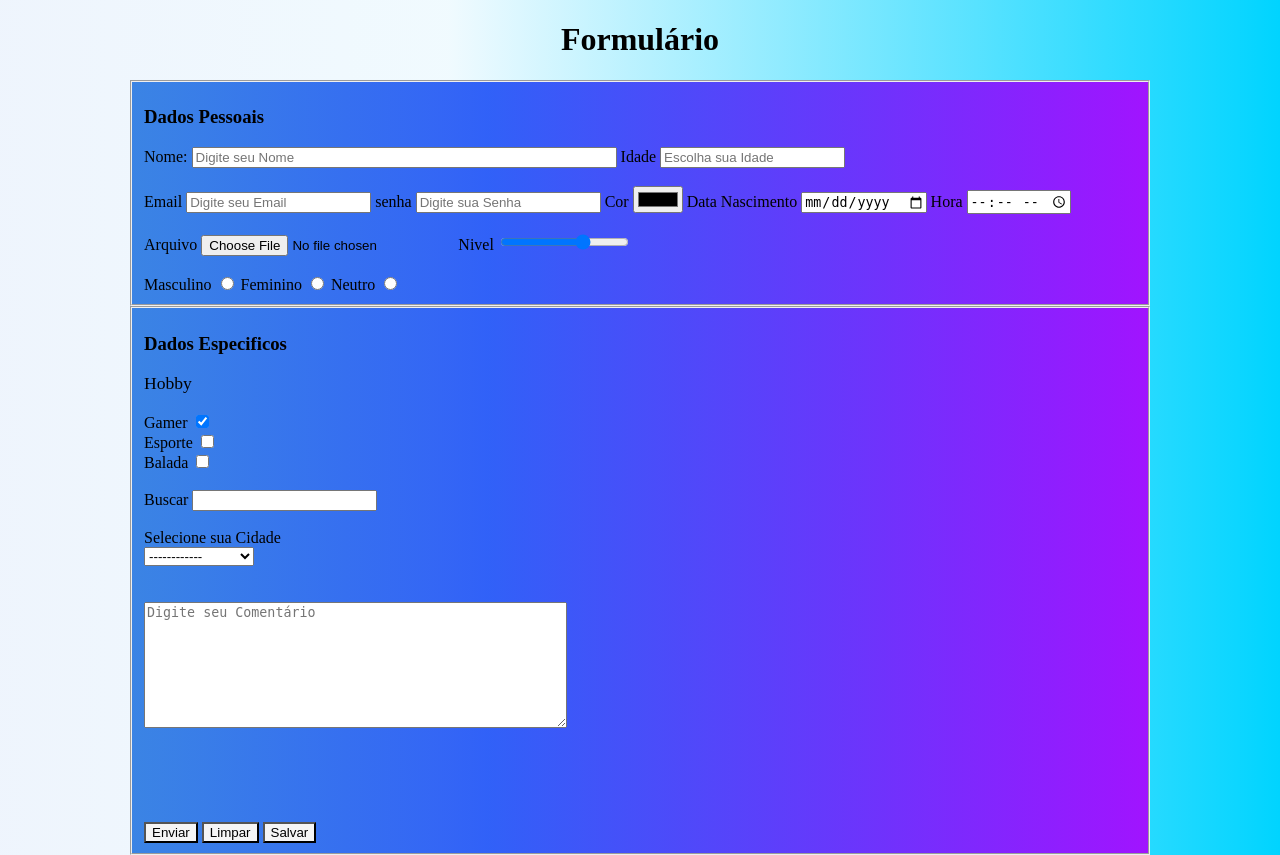
After one commit to DiegoJuniorE/Formul-rio, a PHP site: page /index.php in a window 1280 px wide. The commit adds this page. Run offline with PHP 8.4, Linux system fonts and the light colour scheme.

Commit message:
aula em progresso

```diff
--- a/estilo.css
+++ b/estilo.css
@@ -1,13 +1,15 @@
 body{
     padding: 0;
     margin: 0;
-    background-color: w;
+    background: rgb(21,108,223);
+background: linear-gradient(90deg, rgba(21,108,223,0.0718662464985994) 0%, rgba(8,175,246,0.06066176470588236) 35%, rgba(0,212,255,1) 100%);
     font-size: 1rem;
 
 }
 .container{
     width: 80%;
    margin: auto;
+   color: black;
 }
 
 h1{
@@ -19,13 +21,13 @@ p{
 .botao:hover{
     border-radius: 3px;
     margin: 3px;
-    background-color: #abe7ff;
-    color:  black;
+    background-color:#abe7ff;
+    color:  rgb(8, 43, 243);
 }
 .botao{
     background-color: whitesmoke;
 }
 fieldset{
-    background-color: #5ce7ff;
-    box-shadow: 10px 15px 10px 15px #888888;
+    background: rgb(21,108,223);
+background: linear-gradient(90deg, rgba(21,108,223,0.8281687675070029) 0%, rgba(8,63,246,0.8141631652661064) 35%, rgba(173,0,255,0.9094012605042017) 100%);
 }
--- /dev/null
+++ b/footer.php
@@ -0,0 +1,6 @@
+<link rel="stylesheet" href="estiloo.css">
+
+<footer>
+  <p>copyright: Diego Junior</p>
+  <p><a href="contade">contado: xxxx-xxxx</a></p>
+</footer>
--- /dev/null
+++ b/index.php
@@ -0,0 +1,110 @@
+<!DOCTYPE html>
+<html lang="pt-br">
+<head>
+    <meta charset="UTF-8">
+    <meta http-equiv="X-UA-Compatible" content="IE=edge">
+    <meta name="viewport" content="width=device-width, initial-scale=1.0">
+    <link rel="stylesheet" href="estilo.css">
+    <title>Formulario</title>
+</head>
+<body>
+    <div class="container">
+
+    <h1>Formulário</h1>
+    <form action="envio.php" method="get">
+
+        <fieldset>
+            <h3>Dados Pessoais</h3>
+        <label for="Nome"></label>
+        Nome: <input type="text" name="nome" id="Nome" required placeholder="Digite seu Nome" size="50" maxlength="13">
+
+        <label for="idade">Idade</label>
+        <input type="number" name="idade" id="idade" required placeholder="Escolha sua Idade"> <br> <br>
+
+        <label for="email">Email</label>
+        <input type="email" name="email" id="email" required placeholder="Digite seu Email">
+
+        <label for="password">senha</label>
+        <input type="password" name="senha" id="password" required placeholder="Digite sua Senha">
+
+       <label for="color">Cor</label>
+        <input type="color" color="cor" id="color" required placeholder="Escolha sua Cor">
+
+
+        <label for="dat">Data Nascimento</label>
+        <input type="date" name="dat" id="dat" required>
+
+        <label for="hora">Hora</label>
+        <input type="time" name="hora" id="hora" required> <br><br>
+
+        <label for="arquivo">Arquivo</label>
+        <input type="file" name="arquivo" id="arquivo">
+
+        <label for="nivel">Nivel</label>
+        <input type="range" name="nivel" id="nivel" min="1" max="4" step="1" required> <br><br>
+
+        <label for="sexo">Masculino</label>
+        <input type="radio" id="masc" value="masc" name="sexo">
+
+        <label for="sexo"> Feminino</label>
+        <input type="radio" id="fem" value="fem" name="sexo">
+
+        <label for="sexo">Neutro</label>
+        <input type="radio" id="neutro" value="neutro" name="sexo">
+    </div>
+
+    <div class="container">
+        <fieldset>
+        <h3>Dados Especificos</h3>
+
+        <p>Hobby</p>
+        <label for="hobby">Gamer</label>
+        <input type="checkbox" id="gamer" name="hobby" checked> <br>
+
+        <label for="hobby">Esporte</label>
+        <input type="checkbox" id="esporte" name="hobby">
+        <br>
+
+        <label for="hobby">Balada</label>
+        <input type="checkbox" id="balada" name="hobby">
+        <br><br>
+
+        <label for="buscar">Buscar</label>
+        <input type="search" id="buscar" name="buscar">
+        <br> <br>
+
+        <label for="cidade">Selecione sua Cidade</label>
+        <br>
+
+        <select id="cidade" name="city">
+        <option>------------</option>
+        <option value="bh">Belo Horizonte</option>
+        <option value="sp">São Paulo</option>
+        <option value="rj">Rio de Janeiro</option>
+        </select>
+        <br><br> <br>
+
+        <label for="textarea"></label>
+        <textarea name="areatexto" id="area" cols="50" rows="8" placeholder="Digite seu Comentário"></textarea>
+        <br><br><br>
+
+
+            <br><br><br>
+
+
+        <input type="submit" value="Enviar" class="botao">
+        <input type="reset" value="Limpar" class="botao">
+        <button class="botao">Salvar</button>
+
+
+    </fieldset>
+    </fieldset>
+    </form>
+    </div>
+    </div>
+
+</body>
+</html>
+
+</body>
+</html>
```
Also changed, not shown: envio.php (added, +33 -0 lines), estiloo.css (added, +22 -0 lines), menu.php (added, +21 -0 lines).
